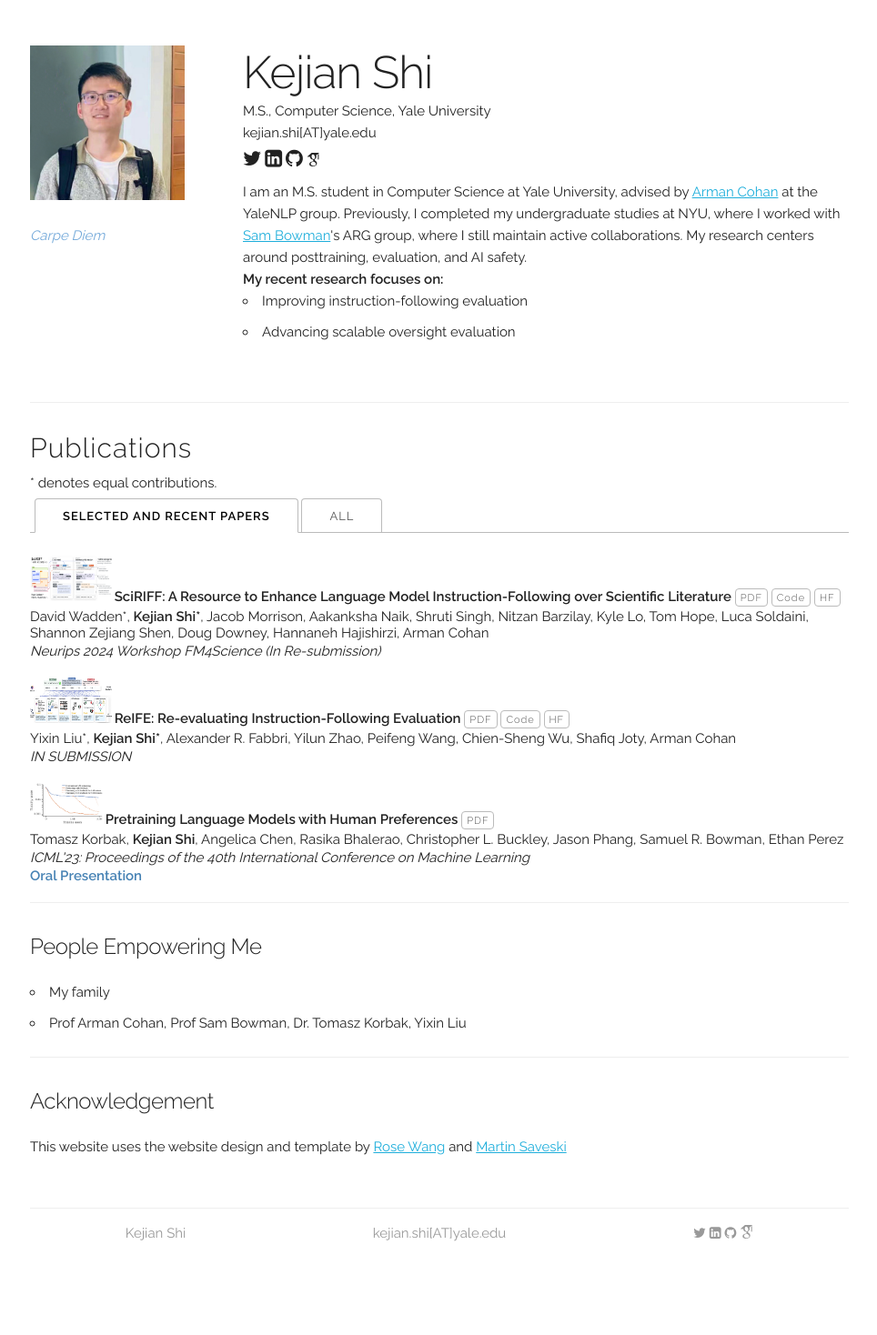
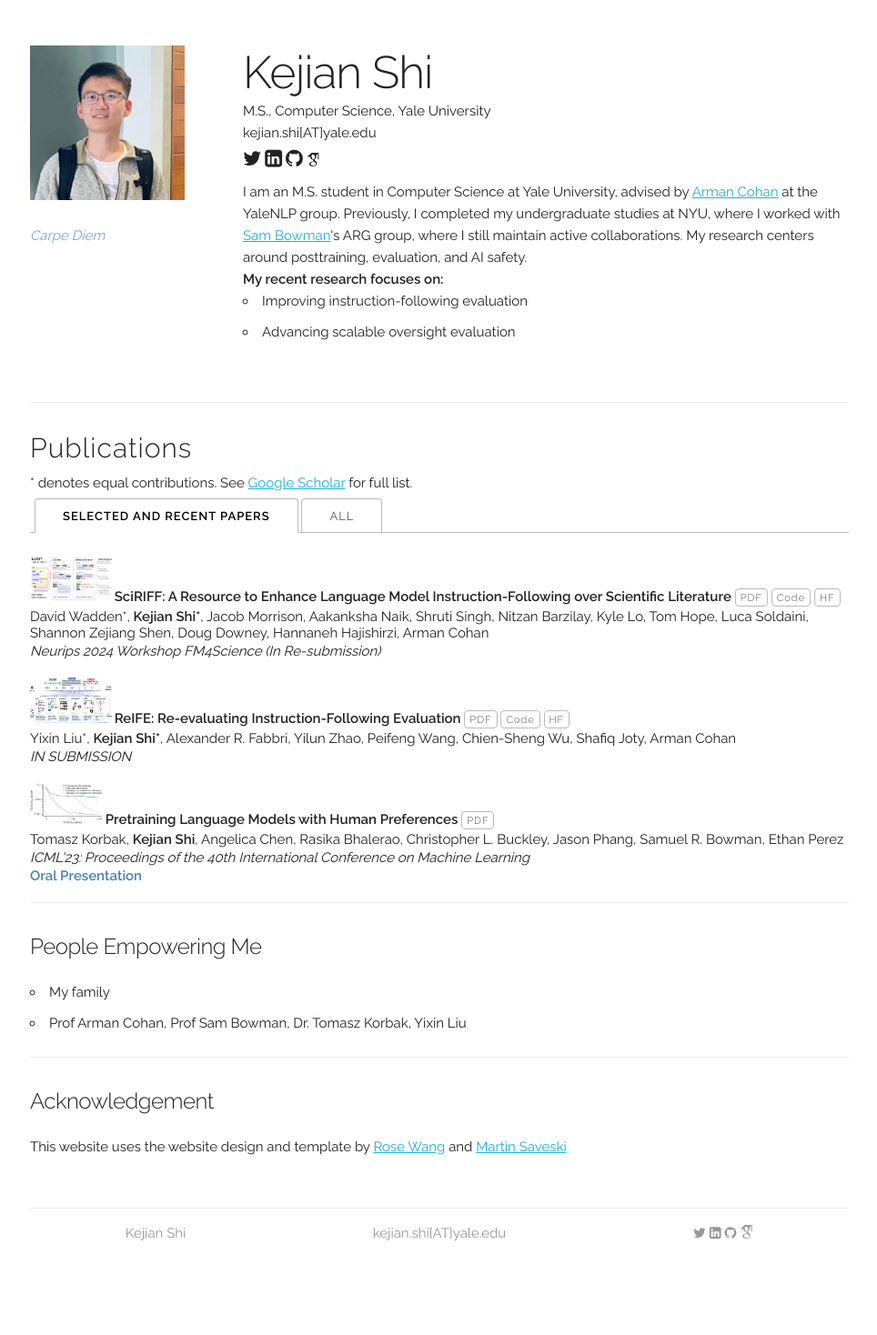
Before and after one commit to shi-kejian/shi-kejian.github.io, a Jekyll site: the page built from index.html, in a window 1280 px wide. Shown: the whole page at 91% size, without its empty margins (157-1121 px from the left). Built offline with Jekyll 4.4.1, drawn with Linux system fonts in a browser that asks for light colours; some web fonts are replaced.

Commit message:
Update index.html

```diff
--- a/index.html
+++ b/index.html
@@ -30,7 +30,7 @@
 
 <div class="docs-section" id="publications">
   <h4 style="margin-bottom: 5px;">Publications</h4>
-  <p style="margin-bottom: 5px;">* denotes equal contributions.</p>
+  <p style="margin-bottom: 5px;">* denotes equal contributions. See <a href="https://scholar.google.com/citations?user=KZbOHrUAAAAJ&hl=en" target="_blank">Google Scholar</a> for full list. </p>
 
   <ul class="tab-nav">
     <li><div class="button active" data-ref="#papers-sel">Selected and Recent Papers</div></li>
```
